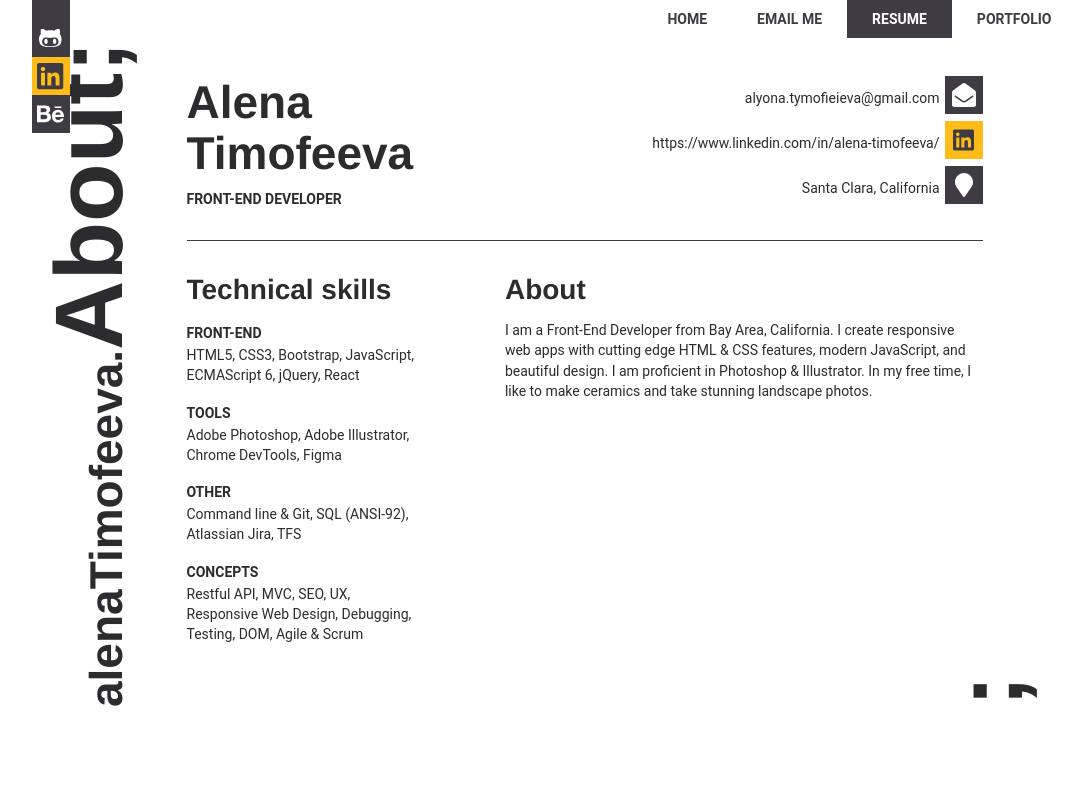
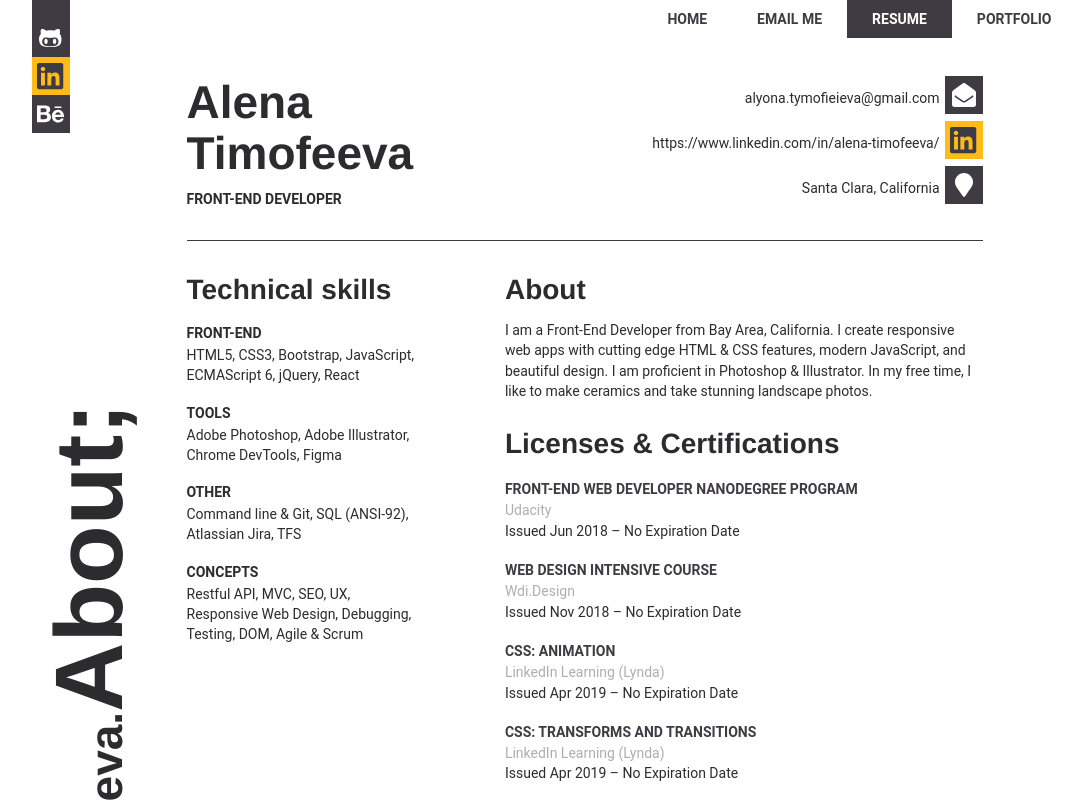
Before and after one commit to mouseProgrammouse/portfolio, a React (Create React App) app: page /resume in a window 1280 px wide. Shown: the top 800 px of the page, without its empty margins (86-1168 px from the left). Built offline with nearby package versions, Linux system fonts and the light colour scheme.

Commit message:
Add styles for Certification

```diff
--- a/src/App.css
+++ b/src/App.css
@@ -16,6 +16,11 @@ h4 {
   font-size: 28px;
   font-weight: bold;
   line-height: 33px;
+}
+
+h5 {
+  text-transform: uppercase;
+  font-size: 14px;
 }
 
 .app {
--- a/src/App.js
+++ b/src/App.js
@@ -9,7 +9,7 @@ import AsideHeader from './AsideHeader'
 import Img from './Img'
 import mainImg from './img/main-img.png'
 import OwnerInfo from './OwnerInfo'
-import About from './About'
+import MainDescription from './MainDescription'
 import Skills from './Skills'
 import './App.css'
 
@@ -35,7 +35,14 @@ class App extends Component {
                     {cat:'tools', description: 'Adobe Photoshop, Adobe Illustrator, Chrome DevTools, Figma'},
                     {cat:'other', description: 'Command line & Git, SQL (ANSI-92), Atlassian Jira, TFS'},
                     {cat:'Concepts', description: 'Restful API, MVC, SEO, UX, Responsive Web Design, Debugging, Testing, DOM, Agile & Scrum'}],
-        about: {header: 'About', description: 'I am a Front-End Developer from Bay Area, California. I create responsive web apps with cutting edge HTML & CSS features, modern JavaScript, and beautiful design. I am proficient in Photoshop & Illustrator. In my free time, I like to make ceramics and take stunning landscape photos.'}
+        about: {header: 'About', description: 'I am a Front-End Developer from Bay Area, California. I create responsive web apps with cutting edge HTML & CSS features, modern JavaScript, and beautiful design. I am proficient in Photoshop & Illustrator. In my free time, I like to make ceramics and take stunning landscape photos.'},
+        certifications: [{title: 'Front-End Web Developer Nanodegree Program', platform: 'udacity', link: '#', dates: 'Issued Jun 2018 – No Expiration Date'},
+                        {title: 'web design Intensive course', platform: 'wdi.design', link: '#', dates: 'Issued nov 2018 – No Expiration Date'},
+                        {title: 'CSS: Animation', platform: 'LinkedIn Learning (Lynda)', link: '#', dates: 'Issued Apr 2019 – No Expiration Date'},
+                        {title: 'CSS: transforms and transitions', platform: 'LinkedIn Learning (Lynda)', link: '#', dates: 'Issued Apr 2019 – No Expiration Date'},
+                        {title: 'introduction to search engine optimization', platform: 'coursera', link: '#', dates: 'Issued dec 2019 – No Expiration Date'},
+                        {title: 'Search engine optimization fundamentals', platform: 'coursera', link: '#', dates: 'Issued jan 2019 – No Expiration Date'},
+                        {title: 'CS50: CS50’s introduction to computer science', platform: 'edX', link: '#', dates: 'Issued feb 2018 – No Expiration Date'}]
       }
     },
     socialMenuItems: [
@@ -58,7 +65,7 @@ class App extends Component {
             <Img imgSrc={mainImg} alt="some alt text"/>
             <div className="content">
               <MainMenu activeLink = {this.props.location.pathname} menuItems = { this.state.topMenuItems }/>
-              <About header={this.state.mainPage.content.header} description={this.state.mainPage.content.description} links={this.state.mainPage.links}/>
+              <MainDescription header={this.state.mainPage.content.header} description={this.state.mainPage.content.description} links={this.state.mainPage.links}/>
             </div>
             <span className="decoration">;</span>
           </div>
--- a/src/About.css
+++ b/src/MainDescription.css
@@ -1,4 +1,4 @@
-.about {
+.main-description {
   width: 80%;
   align-self: center;
   margin-top: 60%;
@@ -10,21 +10,21 @@ h2 {
   line-height: 42px;
 }
 
-.about h2 {
+.main-description h2 {
   margin-bottom: 0px;
 }
 
-.about .description {
+.main-description .description {
   line-height: 145%;
   margin: 21px 5px 36px 5px;
 }
 
-.about .links {
+.main-description .links {
   display: flex;
   justify-content: space-between;
 }
 
-.about a {
+.main-description a {
   text-decoration: none;
   text-transform: uppercase;
   font-size: 16px;
@@ -34,7 +34,7 @@ h2 {
   font-weight: bold;
 }
 
-.about a.selected {
+.main-description a.selected {
   background-color: #ffbb1a;
   color: #3e3c42;
 }
--- a/src/About.js
+++ b/src/MainDescription.js
@@ -1,13 +1,13 @@
 import React from 'react'
 import PropTypes from 'prop-types'
 import { Link } from 'react-router-dom'
-import './About.css'
+import './MainDescription.css'
 
-const About = (props) => {
+const MainDescription = (props) => {
   const { header, description, links } = props;
 
   return (
-    <div className="about">
+    <div className="main-description">
       <h2>{header}</h2>
       <p className="description">{description}</p>
       <div className = "links"> {
@@ -20,10 +20,10 @@ const About = (props) => {
   );
 }
 
-About.propTypes = {
+MainDescription.propTypes = {
   header: PropTypes.string.isRequired,
   description: PropTypes.string.isRequired,
   links: PropTypes.array.isRequired
 }
 
-export default About
+export default MainDescription
--- a/src/Skills.js
+++ b/src/Skills.js
@@ -2,19 +2,21 @@ import React from 'react'
 import PropTypes from 'prop-types'
 import TechnicalSkills from './skills/TechnicalSkills'
 import About from './skills/About'
+import Certifications from './skills/Certifications'
 import './Skills.css'
 
 const Skills = (props) => {
 
-  const {skills} = props
+  const {skills} = props;
 
   return (
     <div className="skills">
       <div className="left-section">
-        <TechnicalSkills skills={skills.technical}/>
+        <TechnicalSkills skills={skills.technical} />
       </div>
       <div className="right-section">
         <About header={skills.about.header} description={skills.about.description} />
+        <Certifications certifications={skills.certifications} />
       </div>
     </div>
   );
--- a/src/info/SocialInfo.css
+++ b/src/info/SocialInfo.css
@@ -19,7 +19,7 @@
 }
 
 .social-info li.active .icon {
-  font-size: 24px;
+  font-size: 30px;
   background-color: #ffbb1a;
   color: #3e3c42;
 }
--- a/src/skills/About.css
+++ b/src/skills/About.css
@@ -1,11 +1,11 @@
-.about-resume {
+.about {
   width: 100%;
 }
 
-.about-resume h4 {
+.about h4 {
   margin: 5px 0 14px 0;
 }
 
-.about-resume .description {
+.about .description {
   margin: 5px 0;
 }
--- a/src/skills/About.js
+++ b/src/skills/About.js
@@ -7,7 +7,7 @@ const About = (prop) => {
   const { header, description } = prop;
 
   return (
-    <div className="about-resume">
+    <div className="about">
       <h4>{header}</h4>
       <p className="description">{description}</p>
     </div>
--- /dev/null
+++ b/src/skills/Certifications.css
@@ -0,0 +1,23 @@
+.certifications h4{
+  margin: 26px 0 19px 0;
+}
+
+.certifications h5 {
+  margin: 19px 0 1px 0;
+}
+
+.certifications a {
+  text-decoration: none;
+  color: #3e3c42;
+}
+
+.certifications .platform {
+  display: block;
+  text-transform: capitalize;
+  color: #2c2b2e61;
+}
+
+.certifications .dates {
+  display: block;
+  text-transform: capitalize;
+}
--- /dev/null
+++ b/src/skills/Certifications.js
@@ -0,0 +1,32 @@
+import React from 'react'
+import PropTypes from 'prop-types'
+import { Link } from 'react-router-dom'
+import './Certifications.css'
+
+/**
+List of certifications & Licenses
+
+certifications is an array of objects [{title: 'Front-End Web Developer Nanodegree Program', platform: 'udacity', link: '', dates: 'Issued Jun 2018 – No Expiration Date'},]
+*/
+const Certifications = (props) => {
+
+  const { certifications } = props;
+
+  return (
+    <div className="certifications">
+      <h4>Licenses & Certifications</h4>
+      {certifications.map((certification, index)=>(
+      <div key={index}>
+        <Link to={certification.link}><h5>{certification.title}</h5></Link>
+        <span className="platform">{certification.platform}</span>
+        <span className="dates">{certification.dates}</span>
+      </div>))}
+    </div>
+  );
+}
+
+Certifications.propTypes = {
+  certifications: PropTypes.array.isRequired
+}
+
+export default Certifications
--- a/src/skills/TechnicalSkills.js
+++ b/src/skills/TechnicalSkills.js
@@ -7,7 +7,6 @@ Technical skills description
 
 skills is an array of objects [{cat:'tools', description: 'Adobe Photoshop, Adobe Illustrator, Chrome DevTools, Figma'},]
 */
-
 const TechnicalSkills = (props) => {
 
   const { skills } = props;
```
